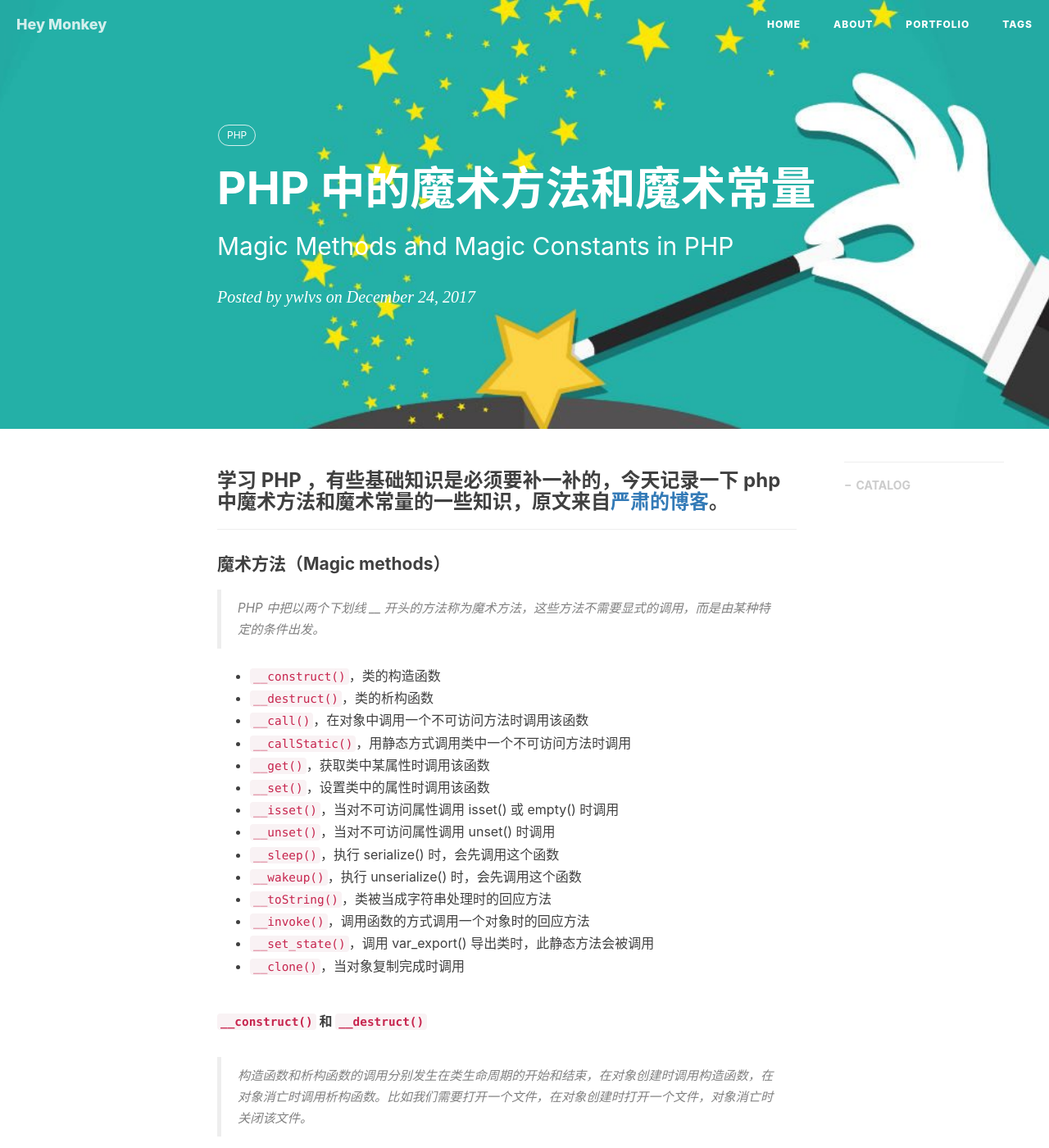
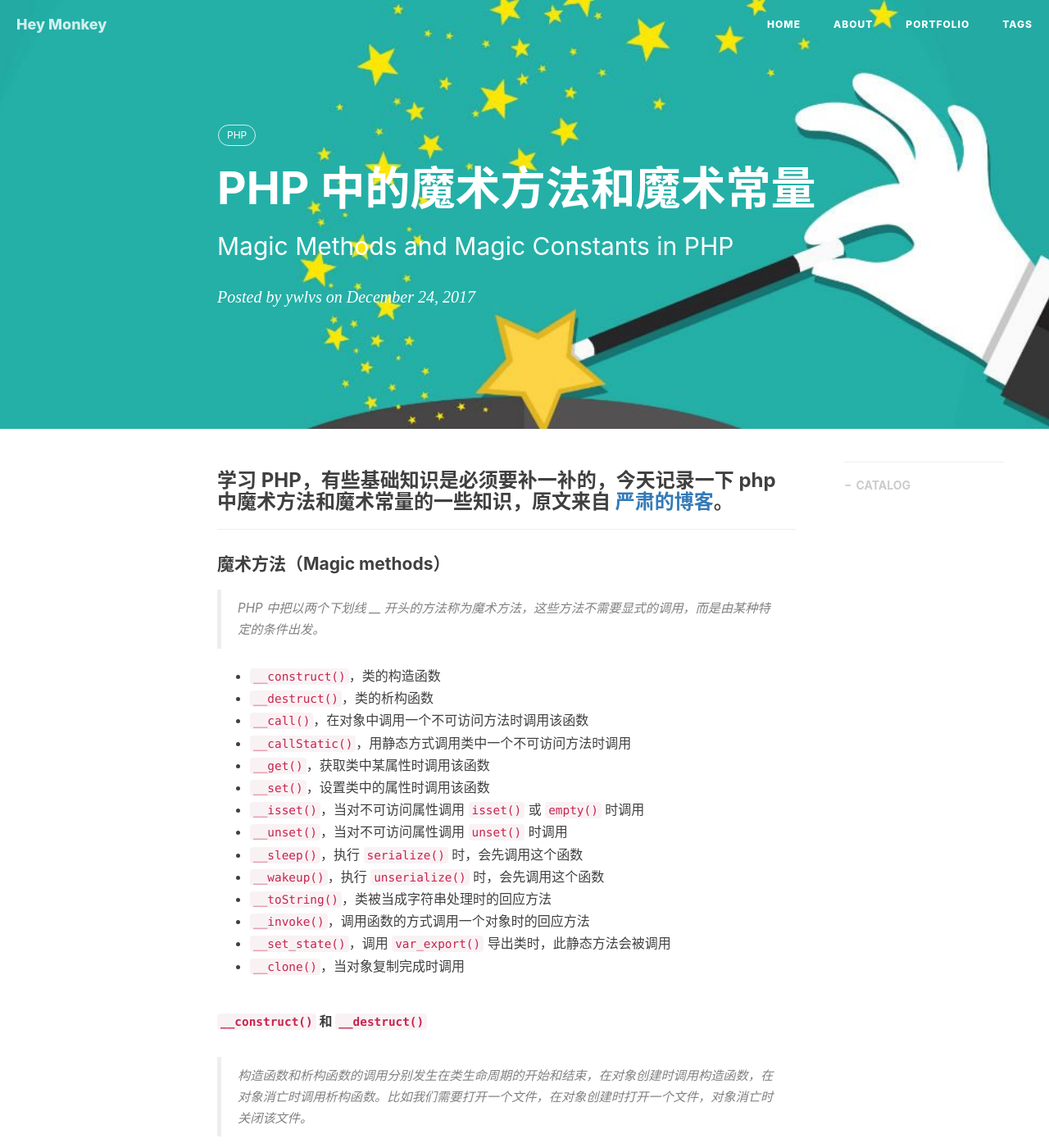
Before and after one commit to ywlvs/ywlvs.github.io, a Jekyll site: the page built from _posts/2017-12-24-usage-of-magic-methods-and-magic-constants-in-php.markdown, in a window 1280 px wide and 1400 px high. Shown: the whole window at 82% size. Built offline with Jekyll 4.4.1, drawn with Linux system fonts in a browser that asks for light colours; nearby versions of some CDN libraries; comment, search, counter and statistics services are not loaded.

Commit message:
format-content

````diff
--- a/_posts/2017-12-24-usage-of-magic-methods-and-magic-constants-in-php.markdown
+++ b/_posts/2017-12-24-usage-of-magic-methods-and-magic-constants-in-php.markdown
@@ -9,7 +9,7 @@ catalog: true
 tags:
     - PHP
 ---
-### 学习 PHP ，有些基础知识是必须要补一补的，今天记录一下 php 中魔术方法和魔术常量的一些知识，原文来自[严肃的博客](http://yansu.org/2014/04/27/magic-methods-and-magic-constants-in-php.html)。
+### 学习 PHP，有些基础知识是必须要补一补的，今天记录一下 php 中魔术方法和魔术常量的一些知识，原文来自 [严肃的博客](http://yansu.org/2014/04/27/magic-methods-and-magic-constants-in-php.html)。
 
 ---
 
@@ -23,13 +23,13 @@ tags:
 + `__callStatic()`，用静态方式调用类中一个不可访问方法时调用
 + `__get()`，获取类中某属性时调用该函数
 + `__set()`，设置类中的属性时调用该函数
-+ `__isset()`，当对不可访问属性调用 isset() 或 empty() 时调用
-+ `__unset()`，当对不可访问属性调用 unset() 时调用
-+ `__sleep()`，执行 serialize() 时，会先调用这个函数
-+ `__wakeup()`，执行 unserialize() 时，会先调用这个函数
++ `__isset()`，当对不可访问属性调用 `isset()` 或 `empty()` 时调用
++ `__unset()`，当对不可访问属性调用 `unset()` 时调用
++ `__sleep()`，执行 `serialize()` 时，会先调用这个函数
++ `__wakeup()`，执行 `unserialize()` 时，会先调用这个函数
 + `__toString()`，类被当成字符串处理时的回应方法
 + `__invoke()`，调用函数的方式调用一个对象时的回应方法
-+ `__set_state()`，调用 var_export() 导出类时，此静态方法会被调用
++ `__set_state()`，调用 `var_export()` 导出类时，此静态方法会被调用
 + `__clone()`，当对象复制完成时调用
 
 **`__construct()` 和 `__destruct()`**
@@ -112,7 +112,7 @@ MethodTest::runTest('in object context');
 
 ```
 
-**`__get()` ， `__set()` ， `__isset()` 和 `__unset()`**
+**`__get()` , `__set()` , `__isset()` 和 `__unset()`**
 
 >操作一个类的属性时调用该函数
 
````
